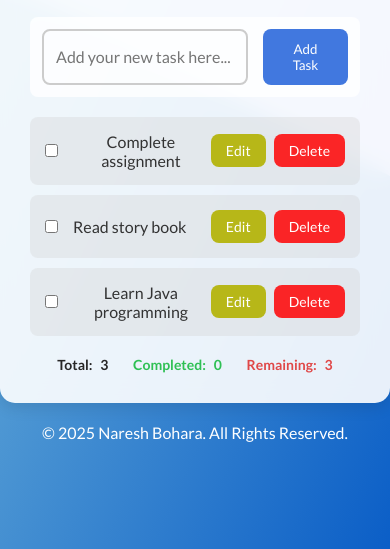
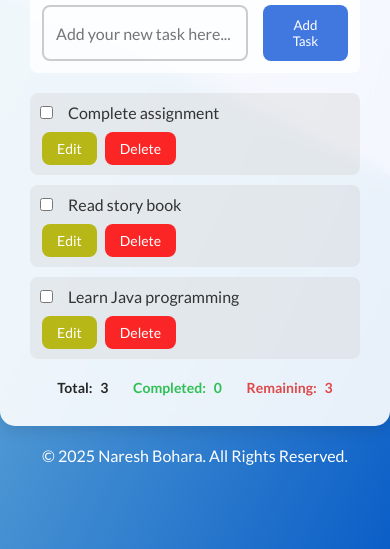
Before and after one commit to Naresh-Bohara/TODO-APP, a plain HTML site: page index.html in a window 390 px wide. Shown: the part 295-844 px from the top of the page. Drawn offline with Linux system fonts and the light colour scheme.

Commit message:
style of day 5updated

```diff
--- a/style.css
+++ b/style.css
@@ -202,3 +202,20 @@ footer {
     font-size: 16px;
     color: var(--footer-color);
 }
+
+/* Media query for small screens */
+@media (max-width: 600px) {
+    .task-buttons {
+        display: flex;
+        flex-direction: row;
+        justify-content: space-between;
+        gap: 8px;
+        margin-top: 10px; /* Add space between buttons and task item */
+    }
+
+    .task-list li {
+        flex-direction: column; /* Stack task item content vertically */
+        align-items: flex-start; /* Align task content to the left */
+        padding: 10px; /* Adjust padding for smaller screens */
+    }
+}
```
